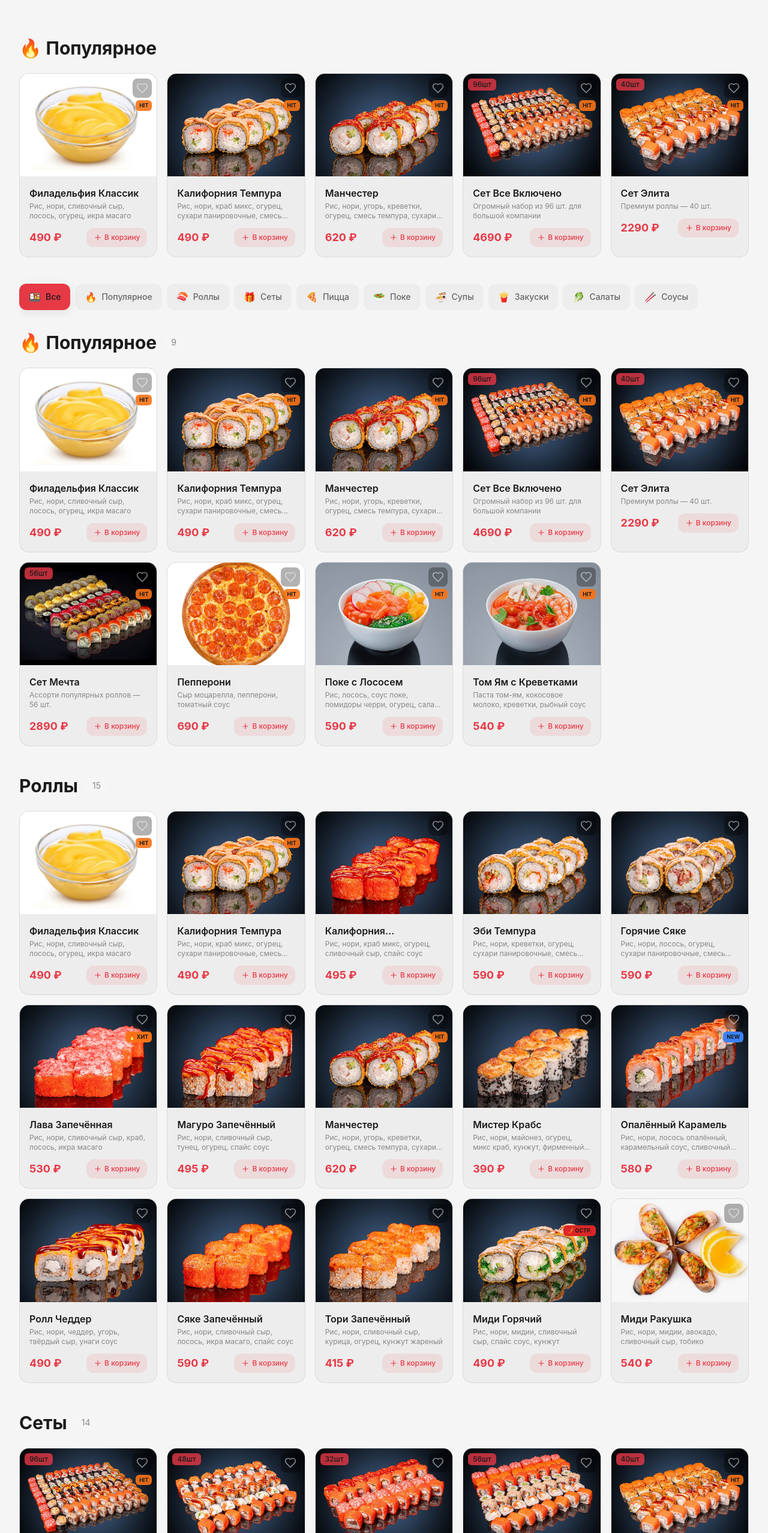
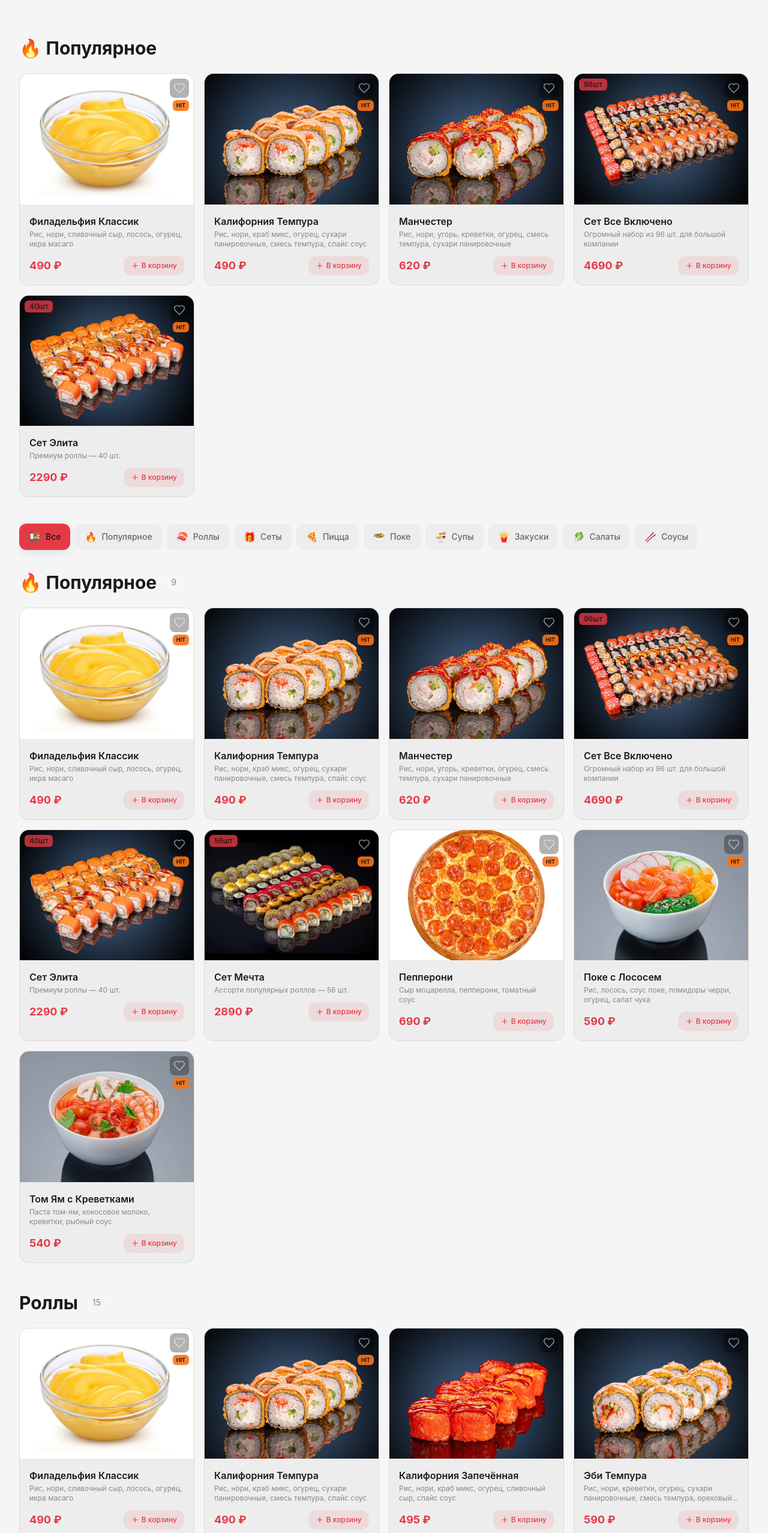
Before and after one commit to ozokdev/sushivkus-website, a Next.js app: page / in a window 1280 px wide. Shown: the part 1190-3746 px from the top of the page at 60% size. Built offline with nearby package versions, Linux system fonts and the light colour scheme; no server answers.

Commit message:
4 калонка болду

```diff
--- a/components/Menu.tsx
+++ b/components/Menu.tsx
@@ -94,7 +94,7 @@
                   {popularItems.length}
                 </span>
               </motion.div>
-              <div className="grid grid-cols-2 sm:grid-cols-3 lg:grid-cols-4 xl:grid-cols-5 gap-3 md:gap-4">
+              <div className="grid grid-cols-2 sm:grid-cols-3 lg:grid-cols-4 gap-3 md:gap-4">
                 {popularItems.map((item, index) => (
                   <ProductCard
                     key={`pop-${item.id}`}
@@ -145,7 +145,7 @@
                   {items.length}
                 </span>
               </motion.div>
-              <div className="grid grid-cols-2 sm:grid-cols-3 lg:grid-cols-4 xl:grid-cols-5 gap-3 md:gap-4">
+              <div className="grid grid-cols-2 sm:grid-cols-3 lg:grid-cols-4 gap-3 md:gap-4">
                 {items.map((item, index) => (
                   <ProductCard
                     key={item.id}
--- a/components/PopularSection.tsx
+++ b/components/PopularSection.tsx
@@ -60,7 +60,7 @@
           🔥 Популярное
         </motion.h2>
 
-        <div className="grid grid-cols-2 sm:grid-cols-3 lg:grid-cols-4 xl:grid-cols-5 gap-3 md:gap-4">
+        <div className="grid grid-cols-2 sm:grid-cols-3 lg:grid-cols-4 gap-3 md:gap-4">
           {popularItems.map((item, index) => {
             const badge = item.badge ? badgeConfig[item.badge] : null;
             const count = getItemCount(item.id);
```
